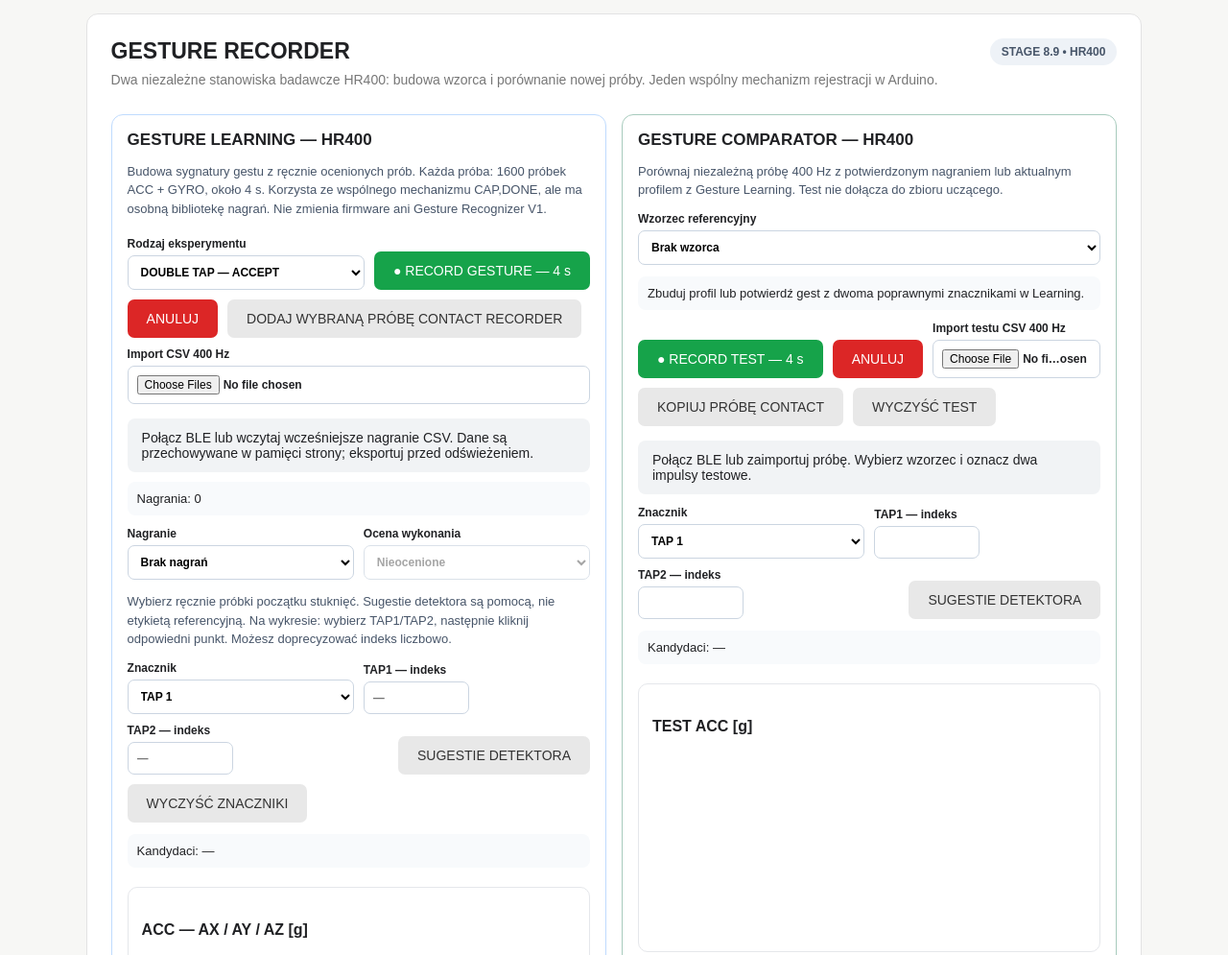
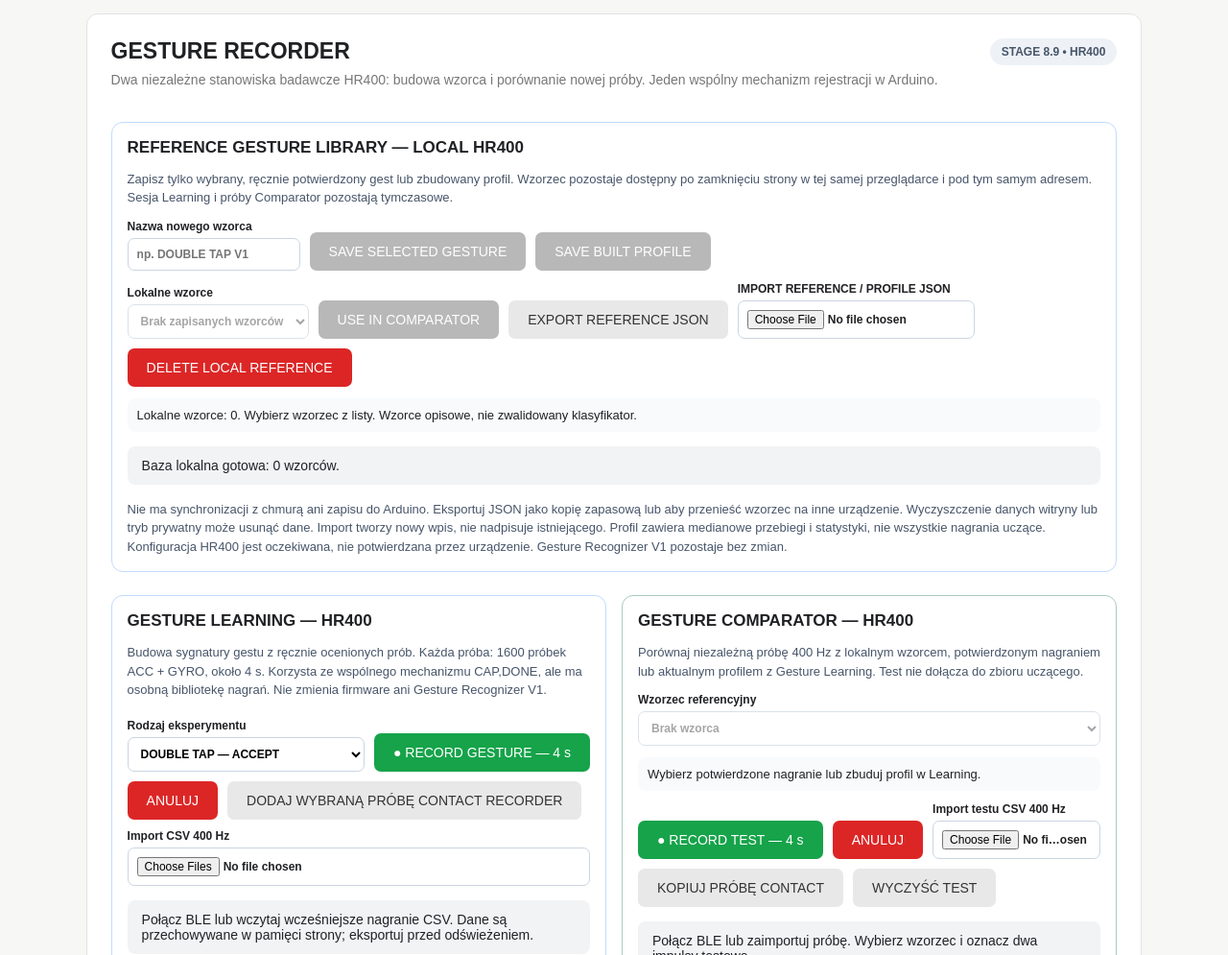
Before and after one commit to GaselaSpiner/gazela-sensor-frontend, a plain HTML site: page sensor-lab.html in a window 1280 px wide. Shown: the part 1160-2155 px from the top of the page at 96% size. Drawn offline with Linux system fonts and the light colour scheme.

Commit message:
Update sensor-lab.html

```diff
--- a/sensor-lab.html
+++ b/sensor-lab.html
@@ -16,13 +16,13 @@
 
   <meta name="description" content="Gazela Spiner Sensor Lab — podgląd danych sensora, rejestracja gestów i diagnostyka połączenia.">
 
-  <title>Gazela Spiner Sensor Lab V59</title>
+  <title>Gazela Spiner Sensor Lab V60</title>
 
   <link
 
     rel="stylesheet"
 
-    href="css/style.css?v=59"
+    href="css/style.css?v=60"
 
   >
 
@@ -456,6 +456,26 @@
 
 
 
+    <!-- V60 — independent local reference library; research sessions remain temporary. -->
+    <section class="gsl-panel grl-panel" id="gestureReferenceLibrary">
+      <h3>REFERENCE GESTURE LIBRARY — LOCAL HR400</h3>
+      <p>Zapisz tylko wybrany, ręcznie potwierdzony gest lub zbudowany profil. Wzorzec pozostaje dostępny po zamknięciu strony w tej samej przeglądarce i pod tym samym adresem. Sesja Learning i próby Comparator pozostają tymczasowe.</p>
+      <div class="gsl-controls">
+        <label>Nazwa nowego wzorca<input id="grlName" type="text" maxlength="100" placeholder="np. DOUBLE TAP V1" disabled></label>
+        <button id="grlSaveSingle" type="button" disabled>SAVE SELECTED GESTURE</button>
+        <button id="grlSaveProfile" type="button" disabled>SAVE BUILT PROFILE</button>
+      </div>
+      <div class="gsl-controls">
+        <label>Lokalne wzorce<select id="grlSelect" disabled><option value="">Ładowanie biblioteki…</option></select></label>
+        <button id="grlUse" type="button" disabled>USE IN COMPARATOR</button>
+        <button id="grlExport" class="secondary" type="button" disabled>EXPORT REFERENCE JSON</button>
+        <label>IMPORT REFERENCE / PROFILE JSON<input id="grlImport" type="file" accept=".json,application/json" disabled></label>
+        <button id="grlDelete" class="stop" type="button" disabled>DELETE LOCAL REFERENCE</button>
+      </div>
+      <div id="grlInfo" class="gsl-metrics">Lokalne wzorce: —</div>
+      <div id="grlStatus" class="measurement-status" role="status" aria-live="polite">Otwieranie lokalnej bazy IndexedDB…</div>
+      <p class="gesture-disclaimer">Nie ma synchronizacji z chmurą ani zapisu do Arduino. Eksportuj JSON jako kopię zapasową lub aby przenieść wzorzec na inne urządzenie. Wyczyszczenie danych witryny lub tryb prywatny może usunąć dane. Import tworzy nowy wpis, nie nadpisuje istniejącego. Profil zawiera medianowe przebiegi i statystyki, nie wszystkie nagrania uczące. Konfiguracja HR400 jest oczekiwana, nie potwierdzana przez urządzenie. Gesture Recognizer V1 pozostaje bez zmian.</p>
+    </section>
     <!-- STAGE 8.9 — GESTURE SIGNATURE LAB / HR400 -->
     <div class="gesture-workspace">
     <section class="gsl-panel" id="gestureSignatureLab">
@@ -487,7 +507,7 @@
     </section>
     <section class="gsl-panel gc-panel" id="gestureComparator">
       <h3>GESTURE COMPARATOR — HR400</h3>
-      <p>Porównaj niezależną próbę 400 Hz z potwierdzonym nagraniem lub aktualnym profilem z Gesture Learning. Test nie dołącza do zbioru uczącego.</p>
+      <p>Porównaj niezależną próbę 400 Hz z lokalnym wzorcem, potwierdzonym nagraniem lub aktualnym profilem z Gesture Learning. Test nie dołącza do zbioru uczącego.</p>
       <div class="gsl-controls"><label>Wzorzec referencyjny<select id="gcReference"><option value="">Brak wzorca</option></select></label></div>
       <div id="gcReferenceInfo" class="gsl-metrics">Zbuduj profil lub potwierdź gest z dwoma poprawnymi znacznikami w Learning.</div>
       <div class="gsl-controls">
@@ -513,7 +533,7 @@
       <p>Wzorzec: linia ciągła. Test: linia przerywana. X/Y/Z: czerwony/niebieski/zielony. Wspólna skala fizyczna, wyrównanie do znacznika, odjęta lokalna baza.</p>
       <div class="gesture-chart-grid"><div class="gesture-chart-panel"><h4>ACC — WZORZEC / TEST [g]</h4><canvas id="gcWaveAcc" height="190"></canvas></div><div class="gesture-chart-panel"><h4>GYRO — WZORZEC / TEST [°/s]</h4><canvas id="gcWaveGyro" height="190"></canvas></div></div>
       <div class="gsl-scroll"><table class="gsl-table"><thead><tr><th>Cecha</th><th>Wzorzec</th><th>Test</th><th>Różnica</th></tr></thead><tbody id="gcFeatures"></tbody></table></div>
-      <p class="gesture-disclaimer">Wskaźniki opisowe 0–100: kształt (cosinus dodatni), amplituda i czas (stosunek min/max), struktura (relacja amplitud, kierunki i kształt dwóch impulsów). Ogólny wynik to średnia pięciu dostępnych kategorii, wyłącznie gdy wszystkie są określone. Brak progu ACCEPT. Próby uczące i testowe są rozdzielone; identyczne nagranie nie może być własnym wzorcem. Dane lokalne — eksportuj przed odświeżeniem. Stare wzorce LIVE 50 Hz nie są zgodne z HR400.</p>
+      <p class="gesture-disclaimer">Wskaźniki opisowe 0–100: kształt (cosinus dodatni), amplituda i czas (stosunek min/max), struktura (relacja amplitud, kierunki i kształt dwóch impulsów). Ogólny wynik to średnia pięciu dostępnych kategorii, wyłącznie gdy wszystkie są określone. Brak progu ACCEPT. Próby uczące i testowe są rozdzielone; identyczne nagranie nie może być własnym wzorcem. Próby testowe są tymczasowe — eksportuj przed odświeżeniem. Zapisane wzorce pozostają w lokalnej bibliotece. Stare wzorce LIVE 50 Hz nie są zgodne z HR400.</p>
     </section>
     </div>
   </section>
@@ -1482,7 +1502,7 @@ USER MODE: połączenie treningowe z sensorem przez Bluetooth LE.
 
 </footer>
 
-<script src="js/app.js?v=59"></script>
+<script src="js/app.js?v=60"></script>
 
 </body>
 
```
